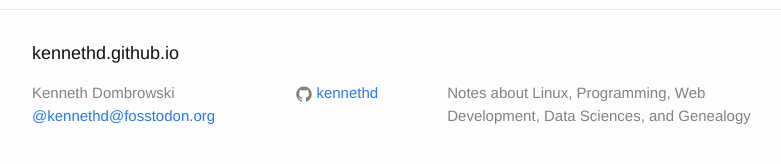
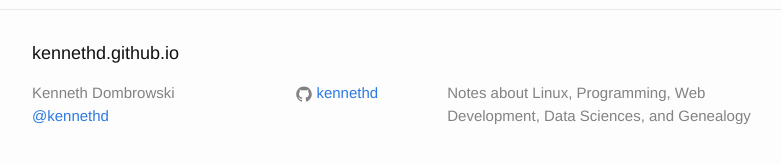
Before and after one commit to kennethd/kennethd.github.io, a Jekyll site: the page built from index.md, in a window 1280 px wide and 900 px high, scrolled down 1554 px. Shown: the part 713-877 px from the top of the window, without its empty margins (238-1019 px from the left). Built offline with Jekyll 4.4.1, drawn with Linux system fonts in a browser that asks for light colours.

Commit message:
gitignore .bundle & fix format of fosstodon_username

```diff
--- a/_config.yml
+++ b/_config.yml
@@ -23,7 +23,7 @@
 #host: "0.0.0.0" # serve over any IP bound to NIC
 #twitter_username: kennnethd
 github_username: kennethd
-fosstodon_username: "@kennethd@fosstodon.org"
+fosstodon_username: "@kennethd"
 
 # Build settings
 markdown: kramdown
```
Also changed, not shown: 1 other file.
